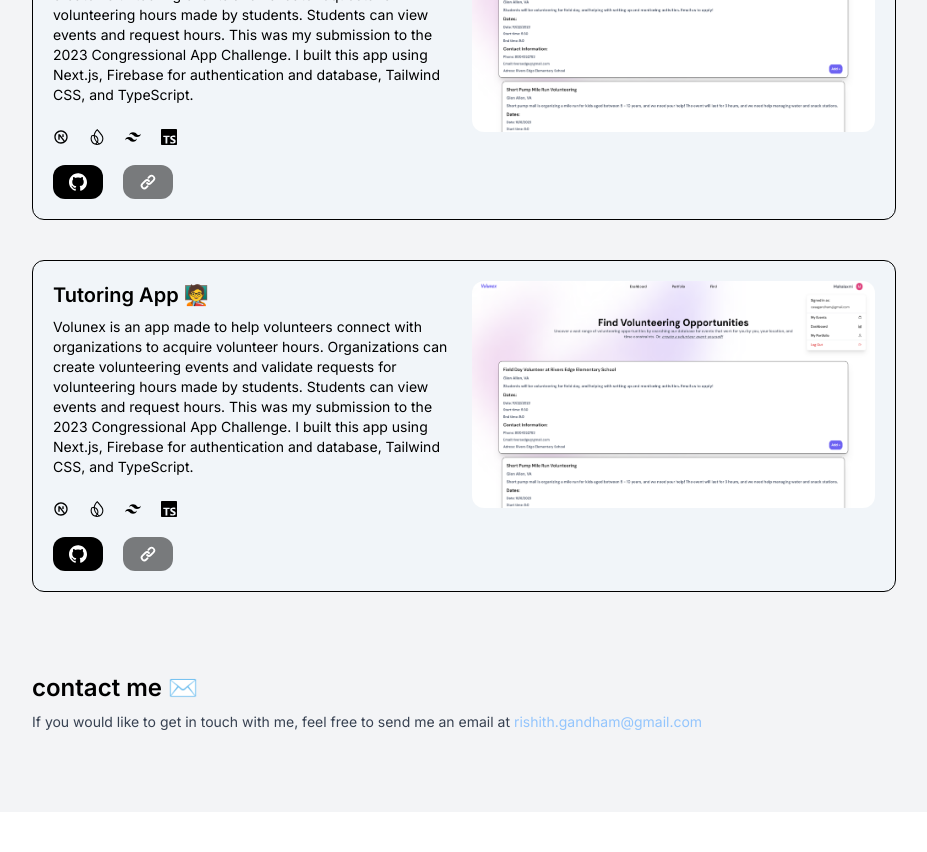
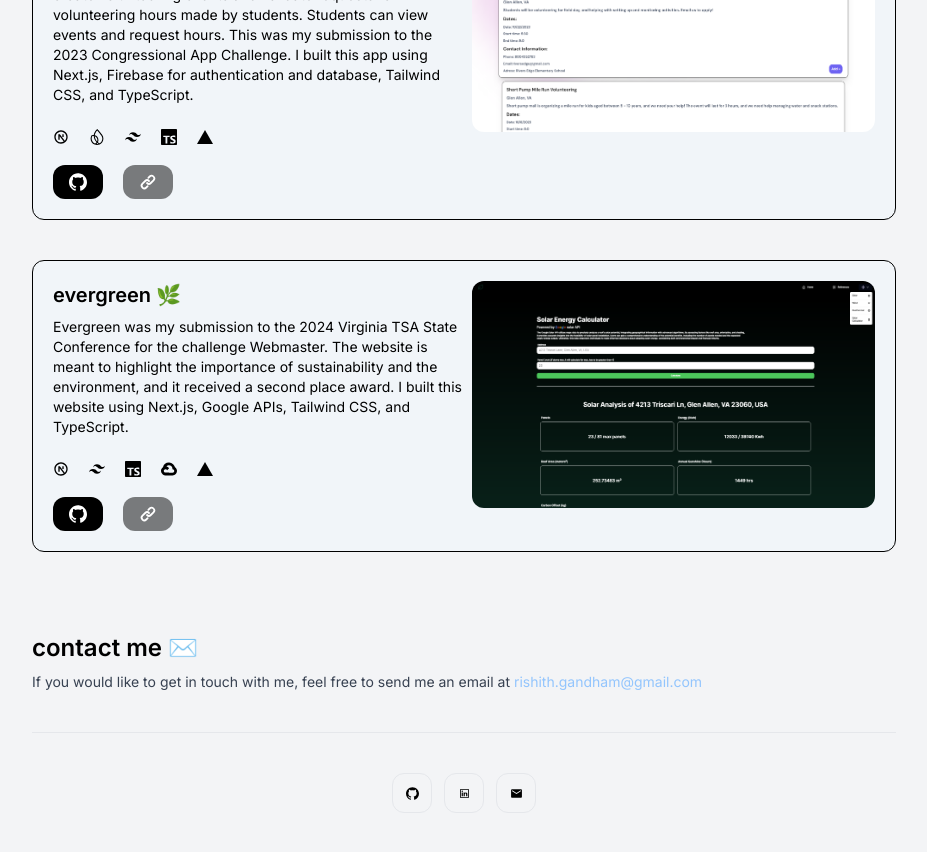
Before and after one commit to rishithgandham/portfolio, a Next.js app: page / in a window 1280 px wide. Shown: the part 1920-2772 px from the top of the page, without its empty margins (176-1103 px from the left). Before the commit the page ends 2732 px from the top, so only its background shows below. Built offline with nearby package versions, Linux system fonts and the light colour scheme.

Commit message:
added footer and improved navigation

```diff
--- /dev/null
+++ b/app/components/footer.tsx
@@ -0,0 +1,56 @@
+import Link from 'next/link';
+import React from 'react';
+import { BiCopyright } from 'react-icons/bi';
+import { LiaLinkedin } from 'react-icons/lia';
+import { MdMail } from 'react-icons/md';
+import { SiGithub } from 'react-icons/si';
+
+export default function Footer() {
+  return (
+    <>
+      <footer className="w-full  dark:border-gray-500 border-t pt-10 mt-10   p-5 dark:text-white min-h-20   ">
+        <div className="flex justify-center items-center flex-col">
+          {/* links buttons */}
+          <div className="flex justify-between items-center  gap-x-3 ">
+            {icons.map((icon, i) => (
+              <Icon key={i} icon={icon.icon} link={icon.link} />
+            ))}
+          </div>
+
+          {/* <div className="flex justify-between items-center text-[10px] font-bold text-gray-700 gap-x-3 mt-5">
+            <BiCopyright size={10} />
+            <p>2024</p>
+          </div> */}
+        </div>
+      </footer>
+    </>
+  );
+}
+
+type icon = { icon: JSX.Element; link: string };
+const icons: icon[] = [
+  {
+    icon: <SiGithub size={13} />,
+    link: 'https://github.com/rishithgandham',
+  },
+  {
+    icon: <LiaLinkedin size={13} />,
+    link: 'https://www.linkedin.com/in/rishith-gandham-022b7b282',
+  },
+{
+    icon: <MdMail size={13} />,
+    link: 'mailto:rishith.gandham@gmail.com',
+}
+];
+
+function Icon({ icon, link }: icon) {
+  return (
+    <>
+      <Link target="_blank" href={link}>
+        <div className="w-10 h-10  font-extrabold rounded-xl hover:scale-110 transition-all ease-in-out flex justify-center items-center border dark:border-gray-500 p-2">
+          {icon}
+        </div>
+      </Link>
+    </>
+  );
+}
--- a/app/components/navbar.tsx
+++ b/app/components/navbar.tsx
@@ -5,23 +5,36 @@ import { Switch } from '@headlessui/react';
 import { BiMoon, BiSun } from 'react-icons/bi';
 import { useLocalStorage } from 'usehooks-ts';
 
-import Link  from 'next/link';
+import Link from 'next/link';
+import { link } from 'fs';
+import { useRouter } from 'next/navigation';
 
 export default function Navbar() {
   const [dark, setDark] = useState(false);
+  const router = useRouter();
 
   return (
     <>
       <div className="flex items-center justify-between w-full  py-4">
-
-          <ThemeSwitch />
+        <ThemeSwitch />
 
         <nav>
           <ul className="flex gap-5 md:text-md text-sm dark:text-gray-300 text-gray-700">
-            <Link href="#about"className="md:text-md text-sm font-semibold ">About</Link>
-            <Link href="#skills" className=" font-semibold">Skills</Link>
-            <Link href="#work" className=" font-semibold ">Work</Link>
-            <Link  href="#contact"className=" font-semibold t">Contact</Link>
+            {navigation_items.map((item, i) => (
+              <div key={i}>
+                <button
+                  onClick={e => {
+                    e.preventDefault();
+                    const target = document.querySelector(item.link);
+                    target?.scrollIntoView({ behavior: 'smooth', block: 'start'});
+                  }}
+                  className="md:text-md text-sm font-semibold "
+                >
+                  {item.name}
+                </button>
+              </div>
+            ))}
+
           </ul>
         </nav>
       </div>
@@ -29,6 +42,28 @@ export default function Navbar() {
   );
 }
 
+type navigation_items = {
+  name: string;
+  link: string;
+};
+const navigation_items: navigation_items[] = [
+  {
+    name: 'About',
+    link: '#about',
+  },
+  {
+    name: 'Skills',
+    link: '#skills',
+  },
+  {
+    name: 'Work',
+    link: '#work',
+  },
+  {
+    name: 'Contact',
+    link: '#contact',
+  },
+];
 function classNames(...classes: string[]) {
   return classes.filter(Boolean).join(' ');
 }
--- a/app/components/work_section.tsx
+++ b/app/components/work_section.tsx
@@ -6,22 +6,33 @@ import Link from 'next/link';
 import { HiLink } from 'react-icons/hi';
 
 import volunex from '@/app/(images)/volunex.png';
+import evergreen from '@/app/(images)/evergreen.png';
+
 import { DiGithub } from 'react-icons/di';
-import { SiFirebase, SiGithub, SiTailwindcss, SiTypescript } from 'react-icons/si';
+import {
+  SiFirebase,
+  SiGithub,
+  SiGooglecloud,
+  SiTailwindcss,
+  SiTypescript,
+  SiVercel,
+} from 'react-icons/si';
 import { RiNextjsLine } from 'react-icons/ri';
 
 export default function WorkSection() {
   return (
     <>
-      <p className="text-2xl mt-20  font-semibold flex justify-between" id='work'>
+      <p
+        className="text-2xl mt-20  font-semibold flex justify-between"
+        id="work"
+      >
         my work 🧑‍💻
       </p>
 
       <ul className=" w-full space-y-10 mt-10">
-
         <li className="w-full rounded-xl grid lg:grid-cols-2 grid-cols-1 space-x-2 bg-slate-100  border border-black dark:border-gray-500 dark:bg-white/10 p-5">
           <div className="">
-            <p className="text-2xl font-semibold">volunex  </p>
+            <p className="text-2xl font-semibold">volunex </p>
             <p className="text-sm  mt-2 ">
               Volunex is an app made to help volunteers connect with
               organizations to acquire volunteer hours. Organizations can create
@@ -32,10 +43,11 @@ export default function WorkSection() {
               Tailwind CSS, and TypeScript.
             </p>
             <div className="flex justify-start gap-5 items-center mt-6">
-              <RiNextjsLine/>
-              <SiFirebase/>
-              <SiTailwindcss/>
-              <SiTypescript/>
+              <RiNextjsLine />
+              <SiFirebase />
+              <SiTailwindcss />
+              <SiTypescript />
+              <SiVercel />
             </div>
             <div className="flex  gap-5 items-center mt-5 ">
               <Link
@@ -62,21 +74,20 @@ export default function WorkSection() {
         </li>
         <li className="w-full rounded-xl grid lg:grid-cols-2 grid-cols-1 space-x-2 bg-slate-100  border border-black dark:border-gray-500 dark:bg-white/10 p-5">
           <div className="">
-            <p className="text-xl font-semibold">Tutoring App 🧑‍🏫</p>
+            <p className="text-xl font-semibold">evergreen 🌿</p>
             <p className="text-sm  mt-2 ">
-              Volunex is an app made to help volunteers connect with
-              organizations to acquire volunteer hours. Organizations can create
-              volunteering events and validate requests for volunteering hours
-              made by students. Students can view events and request hours. This
-              was my submission to the 2023 Congressional App Challenge. I built
-              this app using Next.js, Firebase for authentication and database,
-              Tailwind CSS, and TypeScript.
+              Evergreen was my submission to the 2024 Virginia TSA State
+              Conference for the challenge Webmaster. The website is meant to
+              highlight the importance of sustainability and the environment,
+              and it received a second place award. I built this website using
+              Next.js, Google APIs, Tailwind CSS, and TypeScript.
             </p>
             <div className="flex justify-start gap-5 items-center mt-6">
-              <RiNextjsLine/>
-              <SiFirebase/>
-              <SiTailwindcss/>
-              <SiTypescript/>
+              <RiNextjsLine />
+              <SiTailwindcss />
+              <SiTypescript />
+              <SiGooglecloud/>
+              <SiVercel/>
             </div>
             <div className="flex  gap-5 items-center mt-5 ">
               <Link
@@ -86,7 +97,7 @@ export default function WorkSection() {
                 <SiGithub />
               </Link>
               <Link
-                href="https://volunex.vercel.app/"
+                href="https://evergreentsa.com/"
                 className="bg-black/50   hover:scale-105 transition-all ease-in-out text-white font-bold text-lg rounded-xl py-2 px-4 flex justify-center items-center"
               >
                 <HiLink />
@@ -95,7 +106,7 @@ export default function WorkSection() {
           </div>
           <div className="lg:mt-0 mt-5">
             <Image
-              src={volunex}
+              src={evergreen}
               alt="volunex"
               className="aspect-video w-full rounded-xl"
             />
--- a/app/layout.tsx
+++ b/app/layout.tsx
@@ -4,6 +4,7 @@ import './globals.css';
 import Script from 'next/script';
 import { GeistSans } from 'geist/font/sans';
 import Navbar from './components/navbar';
+import Footer from './components/footer';
 
 const inter = Inter({ subsets: ['latin'] });
 const rubik = Rubik({ subsets: ['latin'] });
@@ -30,6 +31,7 @@ export default function RootLayout({
           <section className="lg:w-[54rem] w-full ">
             <Navbar />
             {children}
+            <Footer/>
           </section>
         </main>
 
```
Also changed, not shown: app/(images)/evergreen.png (added).
